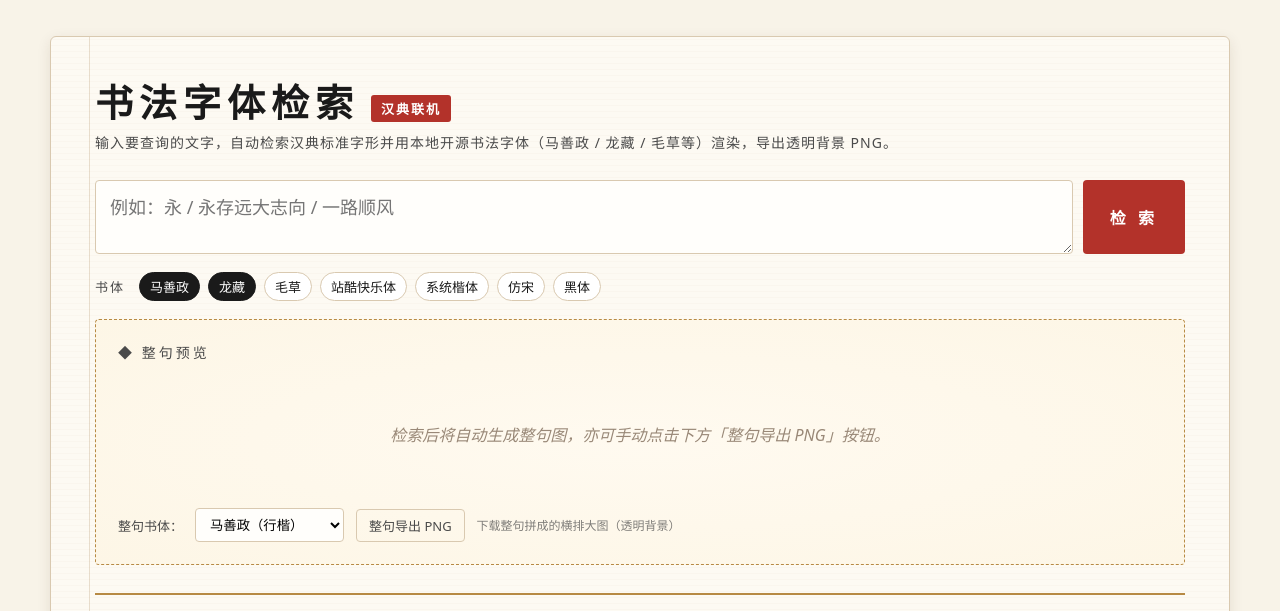
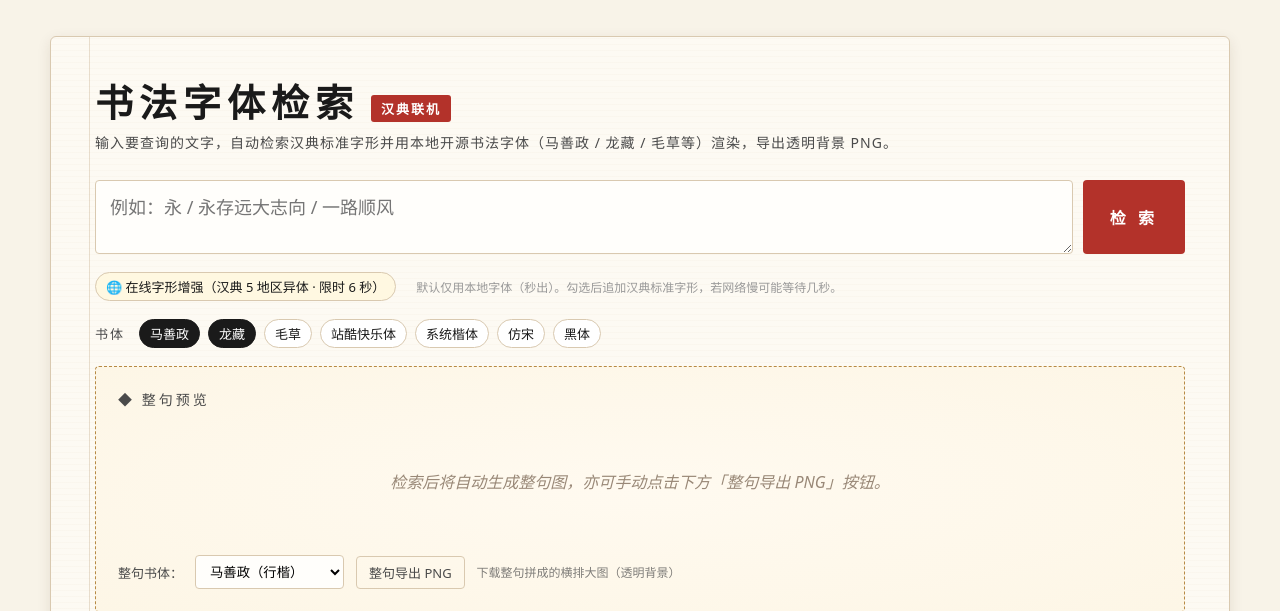
Before and after one commit to zzw409/calligraphy-finder, a Flask app: page / in a window 1280 px wide. Shown: the top 611 px of the page. Run offline with Flask 3, Linux system fonts and the light colour scheme.

Commit message:
fix: 本地先返回 + 在线限时 (templates/index.html)

```diff
--- a/templates/index.html
+++ b/templates/index.html
@@ -304,6 +304,15 @@
       <textarea id="textInput" placeholder="例如：永 / 永存远大志向 / 一路顺风"></textarea>
       <button class="btn-primary" id="btnSearch"><span id="btnSearchLabel">检 索</span></button>
     </div>
+    <div class="presets" style="margin-top:4px;">
+      <label class="chk" style="background:#fff8e1;">
+        <input type="checkbox" id="onlineChk" />
+        🌐 在线字形增强（汉典 5 地区异体 · 限时 6 秒）
+      </label>
+      <span class="hint" style="margin-left:12px; color:#999; font-size:12px;">
+        默认仅用本地字体（秒出）。勾选后追加汉典标准字形，若网络慢可能等待几秒。
+      </span>
+    </div>
 
     <div class="presets">
       <span class="lbl">书体</span>
@@ -458,15 +467,17 @@
       const text = document.getElementById("textInput").value.trim();
       if (!text) { toast("请输入要检索的文字"); return; }
       const presets = getSelectedPresets();
+      const useOnline = document.getElementById("onlineChk")?.checked ?? false;
       const btn = document.getElementById("btnSearch");
       const lbl = document.getElementById("btnSearchLabel");
       btn.disabled = true;
       lbl.innerHTML = '<span class="loading"></span>';
+      toast(useOnline ? "正在检索（在线字形增强 6 秒限时）…" : "正在检索本地字体…");
       try {
         const r = await fetch("/api/search", {
           method: "POST",
           headers: { "Content-Type": "application/json" },
-          body: JSON.stringify({ text, presets, size: 512 }),
+          body: JSON.stringify({ text, presets, size: 512, online: useOnline }),
         });
         const data = await r.json();
         if (!r.ok) { toast(data.error || "请求失败"); return; }
@@ -474,6 +485,7 @@
         state.lastText = data.text;
         renderResults(data);
         renderPhrase(data);
+        toast("检索完成");
       } catch (e) {
         console.error(e);
         toast("网络错误，请稍后再试");
```
